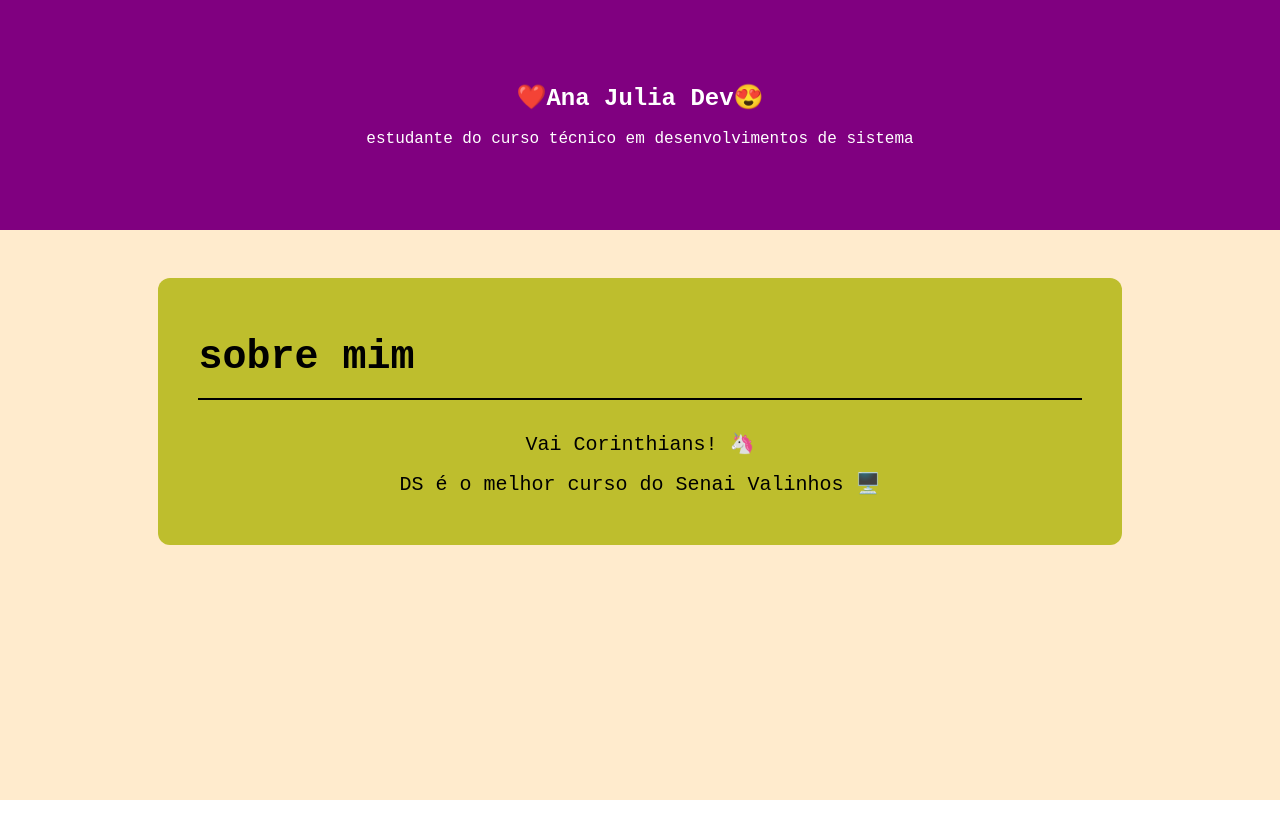
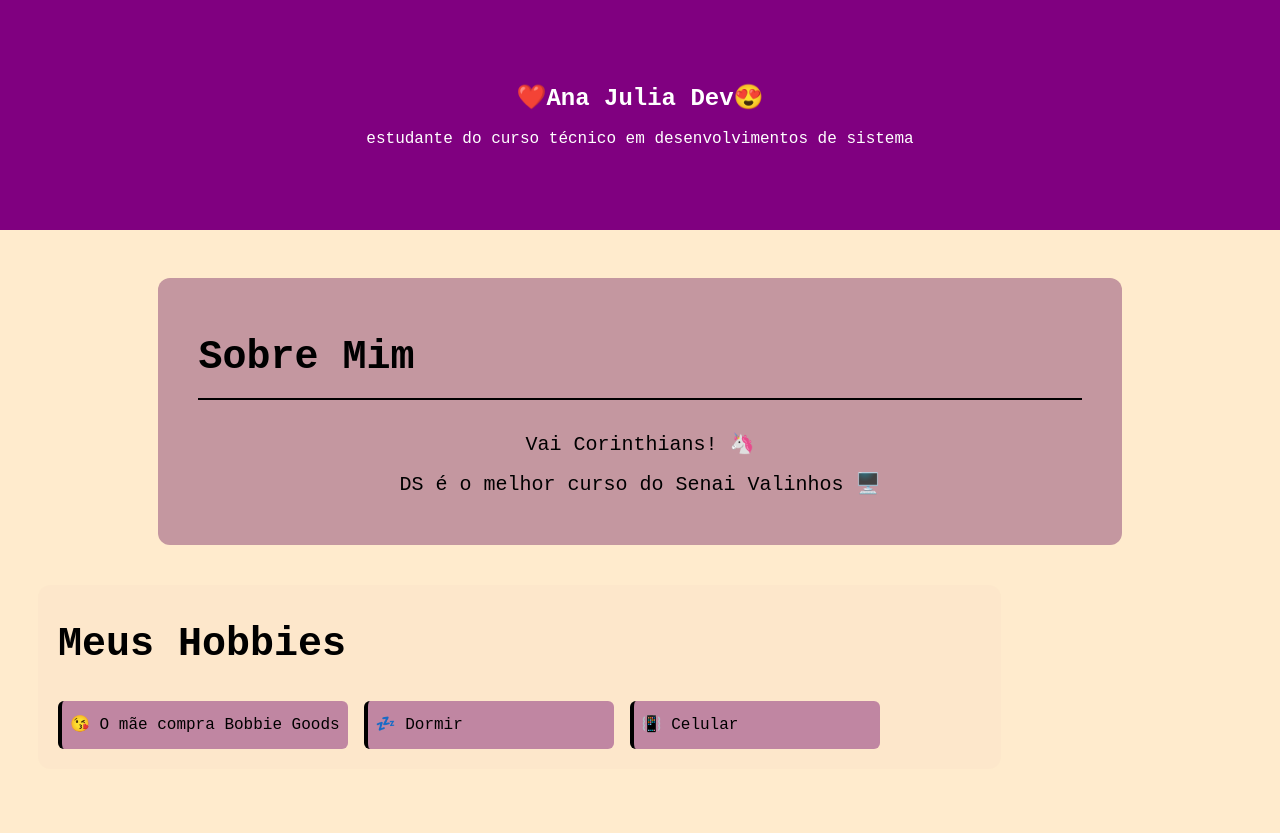
Before and after one commit to anajramos/meu-primeiro-site, a plain HTML site: page index.html in a window 1280 px wide. Before the commit the page ends 800 px from the top, so only its background shows below. Drawn offline with Linux system fonts and the light colour scheme.

Commit message:
ajuste de formatação e adição de seções sobre hobbies no HTML e CSS

```diff
--- a/assets/styles/index.css
+++ b/assets/styles/index.css
@@ -28,11 +28,12 @@ main{
 
 #Sobre-Mim {
     display: block;
-    background-color: rgb(190, 190, 45);
+    background-color: rgba(94, 3, 81, 0.363);
     width: 80%;
     margin: 0 auto;
     padding: 40px;
     border-radius: 12px;
+    margin-bottom: 40px;
 }
 
 #titulo-Sobre-Mim {
@@ -45,3 +46,39 @@ main{
 .texto-sobre-mim {
     font-size: 20px;
 }
+#meus-hobbies {
+    background-color: rgba(109, 12, 65, 0.014);
+    width: 80%;
+    margin-bottom: 16px;
+    padding: 20px;
+    border-radius: 12px;
+}
+
+#titulo-meus-hobbies {
+    font-size: 40px;
+    margin-bottom: 16px;
+}
+
+ul {
+    list-style: none;
+    padding: 0;
+    display: flex;
+    gap: 16px;
+}
+
+li {
+background-color:rgba(116, 12, 112, 0.445);
+padding: 8PX;
+border-left: 4px solid black;
+border-radius: 6px;
+font-size: 16px;
+min-width: 250px;
+
+}
+
+li:hover {
+    background-color: purple;
+    transform: translateX(5px);
+    transition: all 0.3s ease;
+
+}
--- a/index.html
+++ b/index.html
@@ -14,9 +14,17 @@
 
     <main>
       <section id="Sobre-Mim">
-        <h3 id="titulo-Sobre-Mim">sobre mim</h3>
+        <h3 id="titulo-Sobre-Mim">Sobre Mim</h3>
         <p class="texto-sobre-mim">Vai Corinthians! 🦄</p>
         <p class="texto-sobre-mim">DS é o melhor curso do Senai Valinhos 🖥️</p>
+      </section>
+      <section id="meus-hobbies">
+        <h3 id="titulo-meus-hobbies">Meus Hobbies</h3>
+        <ul>
+          <li>😘 O mãe compra Bobbie Goods</li>
+          <li>💤 Dormir</li>
+          <li>📳 Celular</li>
+        </ul>
       </section>
     </main>
   </body>
```
